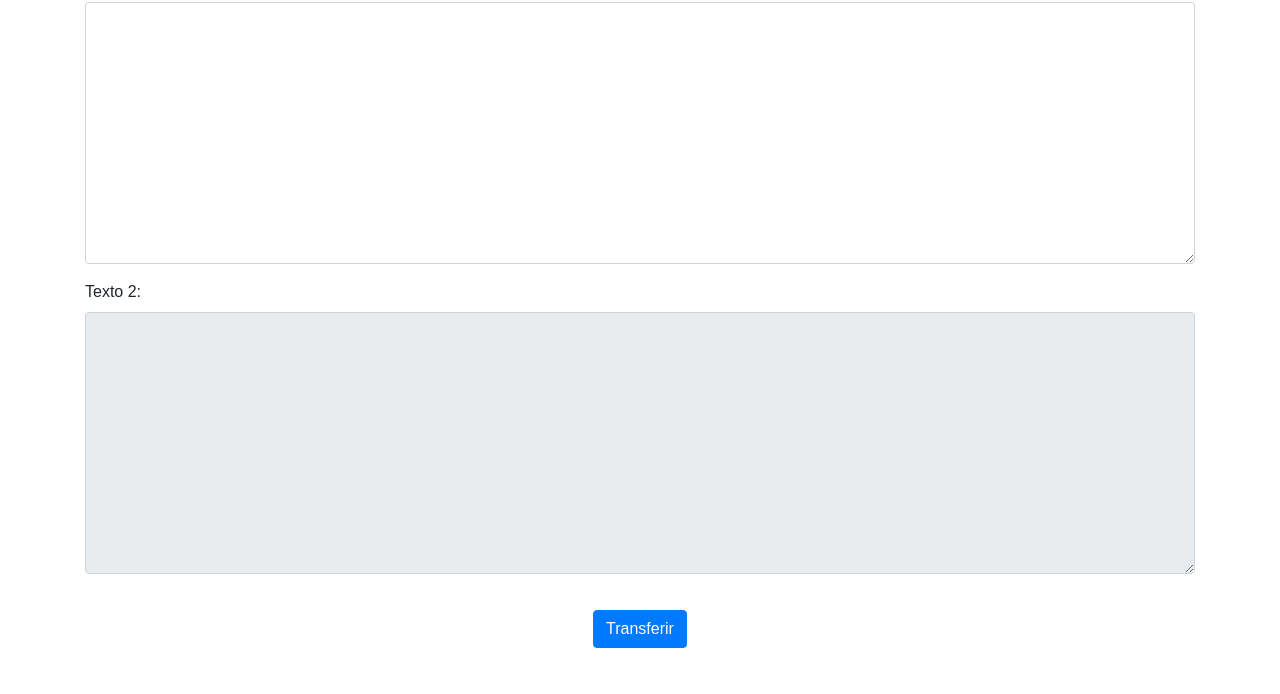
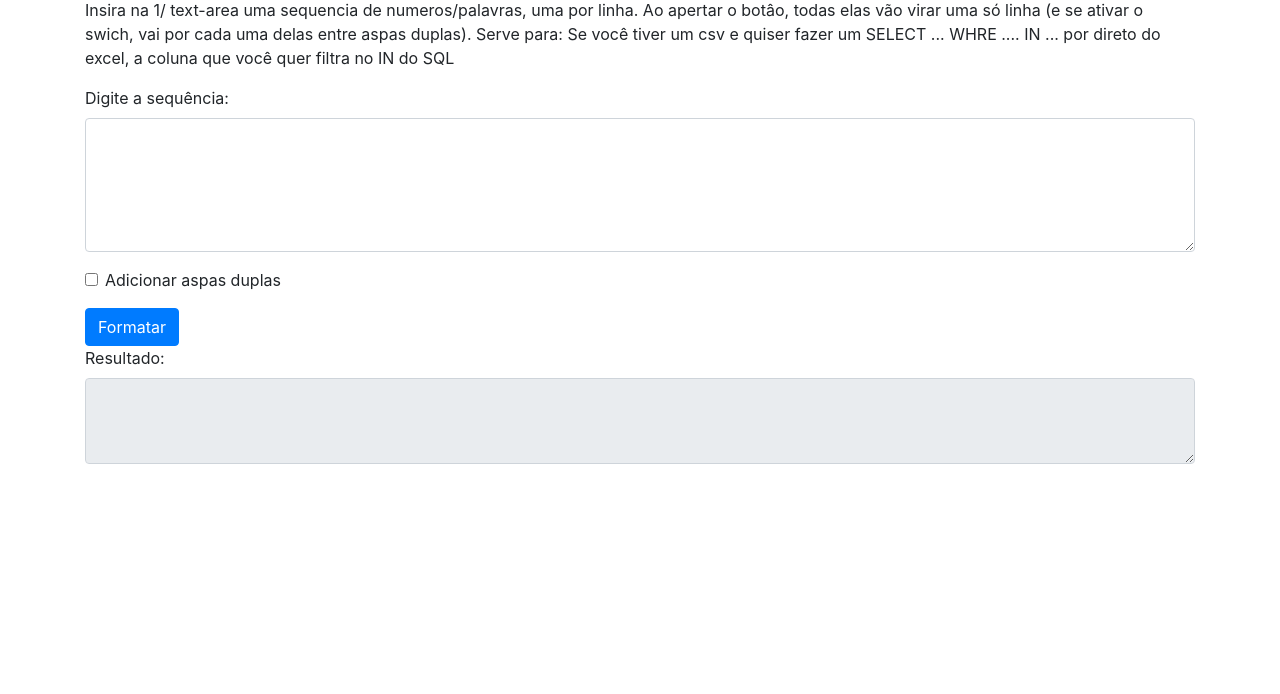
Before and after one commit to rafanthx13/dev-tool-box, a plain HTML site: page pages/lines-in-list-of-strings.html in a window 1280 px wide. Shown: the part 106-800 px from the top of the page. Drawn offline with nearby package versions, Linux system fonts and the light colour scheme.

Commit message:
RandomCommit

```diff
--- a/pages/lines-in-list-of-strings.html
+++ b/pages/lines-in-list-of-strings.html
@@ -1,84 +1,54 @@
 <!DOCTYPE html>
-<html>
+<html lang="en">
+
 <head>
   <meta charset="UTF-8">
-  <title>Transferência de Texto</title>
-  <link rel="stylesheet" href="https://stackpath.bootstrapcdn.com/bootstrap/4.5.0/css/bootstrap.min.css">
-  <style>
-    body {
-      font-family: Arial, sans-serif;
-      margin: 20px;
-    }
+  <meta name="viewport" content="width=device-width, initial-scale=1.0">
+  <title>Sequencia de Números ou Palavras</title>
+  <!-- Link para o Bootstrap -->
+  <link rel="stylesheet" href="https://stackpath.bootstrapcdn.com/bootstrap/4.5.2/css/bootstrap.min.css">
+</head>
 
-    h1 {
-      text-align: center;
-    }
-
-    .textarea-container {
-      width: 45%;
-      margin: 0 auto;
-    }
-
-    .textarea {
-      width: 100%;
-      height: 300px;
-      padding: 10px;
-      box-sizing: border-box;
-    }
-
-    .button-container {
-      width: 100%;
-      display: flex;
-      align-items: center;
-      justify-content: center;
-      margin-top: 20px;
-    }
-  </style>
-</head>
 <body>
-  <div class="container">
-    <h1 class="text-center">Transferência de Texto</h1>
-
-    <div class="row">
-      <div class="col-md-12">
-        <div class="form-group">
-          <label for="textarea1">Texto 1:</label>
-          <textarea id="textarea1" class="textarea form-control" rows="10"></textarea>
-        </div>
-      </div>
+  <div class="container mt-5">
+    <h1>Sequência de Números ou Palavras</h1>
+    <div class="form-group">
+		<p>Insira na 1/ text-area uma sequencia de numeros/palavras, uma por linha. Ao apertar o botâo, todas elas vão virar uma só linha (e se ativar o swich, vai por cada uma delas entre aspas duplas). Serve para: Se você tiver um csv e quiser fazer um SELECT ... WHRE  .... IN ... por direto do excel, a coluna que você quer filtra no IN do SQL</p>
+      <label for="sequenceTextArea">Digite a sequência:</label>
+      <textarea class="form-control" id="sequenceTextArea" rows="5"></textarea>
     </div>
-
-    <div class="row">
-      <div class="col-md-12">
-        <div class="form-group">
-          <label for="textarea2">Texto 2:</label>
-          <textarea id="textarea2" class="textarea form-control" rows="10" readonly></textarea>
-        </div>
-      </div>
+    <div class="form-check mb-3">
+      <input type="checkbox" class="form-check-input" id="quotesSwitch">
+      <label class="form-check-label" for="quotesSwitch">Adicionar aspas duplas</label>
     </div>
-
-    <div class="row">
-      <div class="col-md-12">
-        <div class="button-container">
-          <button onclick="transferirTexto()" class="btn btn-primary">Transferir</button>
-        </div>
-      </div>
-    </div>
+    <button type="button" class="btn btn-primary" onclick="formatSequence()">Formatar</button>
+    <br>
+    <label for="result">Resultado:</label>
+    <textarea class="form-control" id="result" rows="3" readonly></textarea>
   </div>
 
+  <!-- Script para o Bootstrap -->
+  <script src="https://code.jquery.com/jquery-3.5.1.slim.min.js"></script>
+  <script src="https://cdn.jsdelivr.net/npm/@popperjs/core@2.9.1/dist/umd/popper.min.js"></script>
+  <script src="https://stackpath.bootstrapcdn.com/bootstrap/4.5.2/js/bootstrap.min.js"></script>
+
   <script>
-    function transferirTexto() {
-      var textarea1 = document.getElementById('textarea1');
-      var textarea2 = document.getElementById('textarea2');
-      var linhas = textarea1.value.split('\n');
+    function formatSequence() {
+      const sequenceTextArea = document.getElementById("sequenceTextArea");
+      const quotesSwitch = document.getElementById("quotesSwitch");
+      const resultTextArea = document.getElementById("result");
 
-      var novoTexto = '';
-      for (var i = 0; i < linhas.length; i++) {
-        novoTexto += '"' + linhas[i] + '",';
+      let sequence = sequenceTextArea.value.trim().split("\n");
+
+      if (quotesSwitch.checked) {
+        sequence = sequence.map(item => `"${item}"`);
       }
 
-      textarea2.value = novoTexto;
+      const formattedSequence = sequence.join(", ");
+
+      resultTextArea.value = formattedSequence;
     }
   </script>
 </body>
+
 </html>
```
